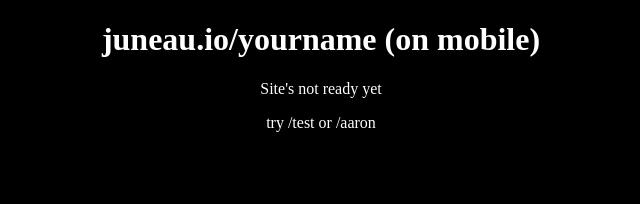
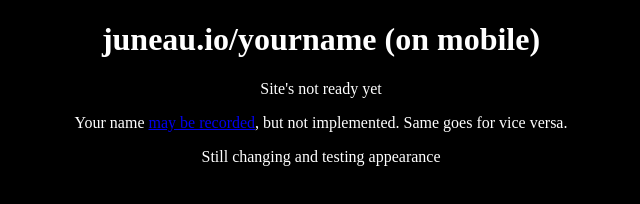
Before and after one commit to hootalex/92-73, a plain HTML site: page index.html in a window 1280 px wide. Shown: the whole page, without its empty margins (319-959 px from the left). Drawn offline with Linux system fonts and the light colour scheme.

Commit message:
Changed homepage

```diff
--- a/index.html
+++ b/index.html
@@ -14,6 +14,7 @@
 <body>
 <h1>juneau.io/yourname (on mobile)</h1>
 <p>Site's not ready yet</p>
-<p>try /test or /aaron</p>
+<p>Your name <a href="https://github.com/hootalex/juneau/tree/gh-pages/names">may be recorded</a>, but not implemented. Same goes for vice versa.</p>
+<p>Still changing and testing appearance</p>
 </body>
 </html>
```
